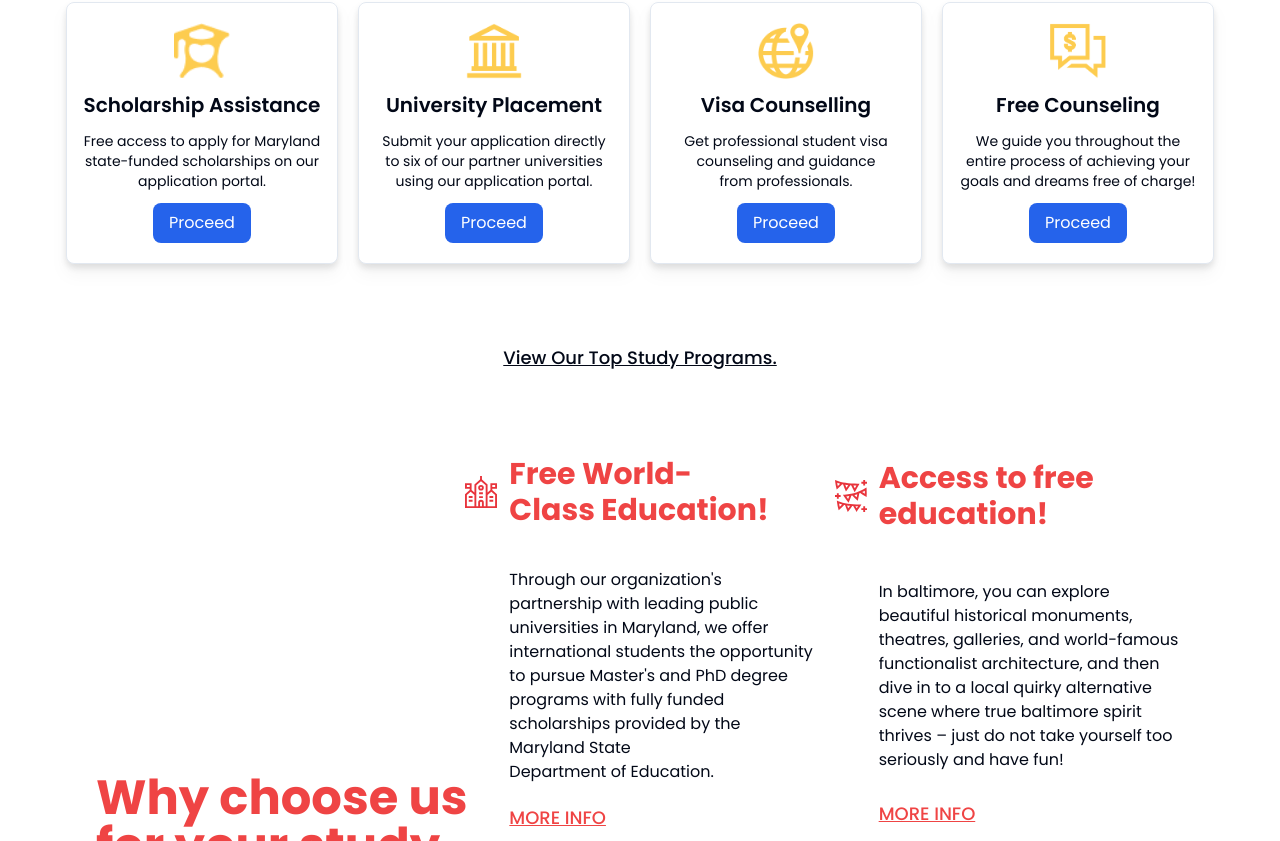
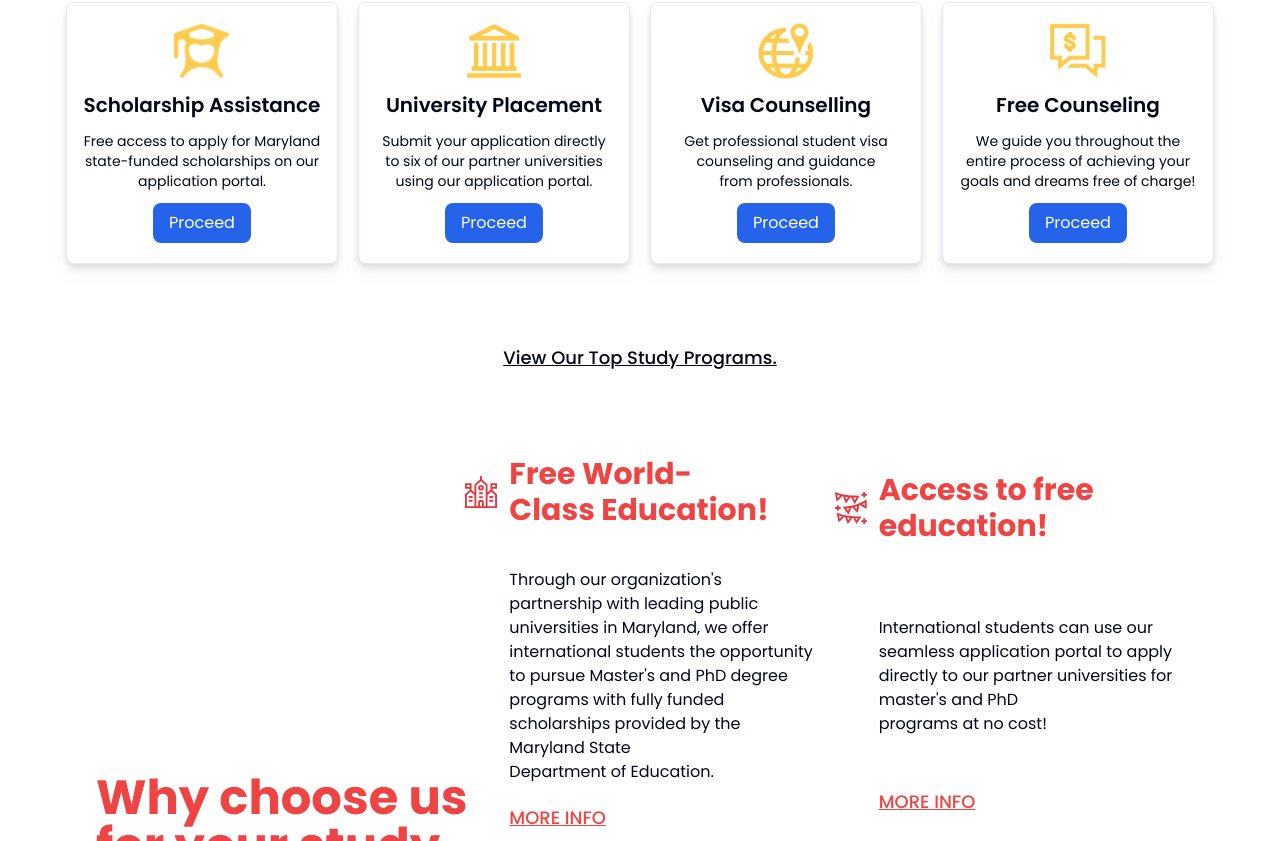
Before and after one commit to Babithkp/studyinbaltimore, a Next.js app: page / in a window 1280 px wide. Shown: the part 1959-2800 px from the top of the page. Built offline with nearby package versions, Linux system fonts and the light colour scheme.

Commit message:
added all new details

```diff
--- a/src/app/page.tsx
+++ b/src/app/page.tsx
@@ -189,11 +189,9 @@ export default function Home() {
               Access to free education!
             </h3>
             <p className="col-start-2">
-              In baltimore, you can explore beautiful historical monuments,
-              theatres, galleries, and world-famous functionalist architecture,
-              and then dive in to a local quirky alternative scene where true
-              baltimore spirit thrives – just do not take yourself too seriously
-              and have fun!
+              International students can use our seamless application portal to
+              apply directly to our partner universities for master&apos;s and PhD
+              programs at no cost!
             </p>
             <Link
               href={"/"}
@@ -235,10 +233,10 @@ export default function Home() {
               Career & Professional networking Opportunities.
             </h3>
             <p className="col-start-2">
-              The universities are a backbone of the city and are connected to
-              many companies, research centres, NGOs, media, festivals and more.
-              Thanks to this, numerous work or internship opportunities will
-              emerge even during your studies.
+              The annual student data in Maryland shows that 72% of university
+              graduates in Maryland find jobs within 6 months of graduation.
+              International students can benefit from our international
+              student alumni network.
             </p>
             <Link
               href={"/"}
@@ -286,9 +284,9 @@ export default function Home() {
             <Image
               src={cardBg}
               alt="college background"
-              className="absolute h-full w-full object-cover blur-[3px]"
+              className="absolute h-full w-full object-cover"
             />
-            <h3 className="text-center text-4xl font-bold text-red-500 max-md:text-2xl z-20">
+            <h3 className="z-20 text-center text-4xl font-bold text-red-500 max-md:text-2xl">
               There is always someone you can ask
             </h3>
           </div>
--- a/src/components/nav-foot/Navbar.tsx
+++ b/src/components/nav-foot/Navbar.tsx
@@ -78,7 +78,7 @@ export default function Navbar() {
           <Link href={"/faq"}>FAQ</Link>
         </li>
         <li>
-          <Link href={"/ambassadors"}>Register As a Student</Link>
+          <Link href={"/ambassadors"}>Application Portal</Link>
         </li>
         <li>
           <Link href={"/contact"}>Become An Agent</Link>
@@ -139,7 +139,7 @@ export default function Navbar() {
               <Link href={"/faq"}>FAQ</Link>
             </li>
             <li className="flex w-full items-center border-b-[1px] p-5 text-base font-medium text-black hover:bg-red-500 hover:text-white">
-              <Link href={"/ambassadors"}>Register As a Student</Link>
+              <Link href={"/ambassadors"}>Application Portal</Link>
             </li>
             <li className="flex w-full items-center border-b-[1px] p-5 text-base font-medium text-black hover:bg-red-500 hover:text-white">
               <Link href={"/contact"}>Become An Agent</Link>
```
